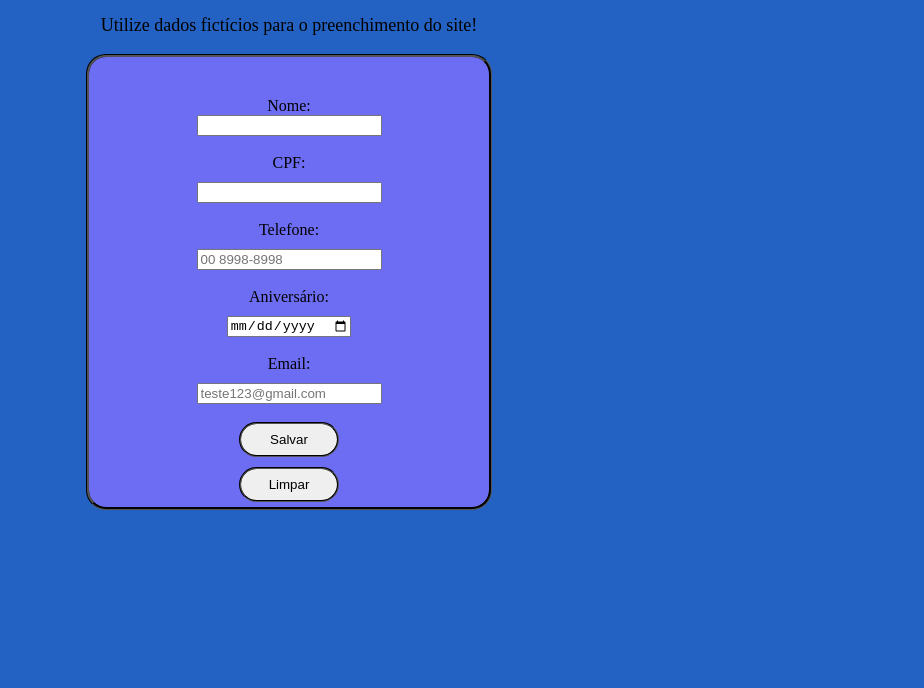
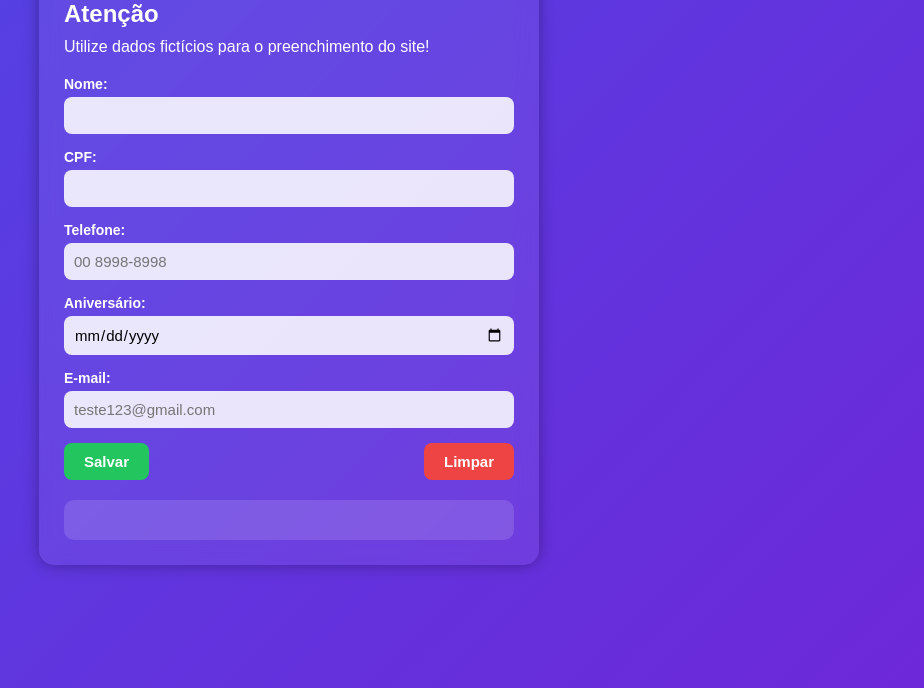
Before and after one commit to VBatistaES/Formulario, a plain HTML site: page index.html in a window 1280 px wide. Shown: the part 112-800 px from the top of the page, without its empty margins (351-1275 px from the left). Drawn offline with Linux system fonts and the light colour scheme.

Commit message:
Melhorado o HTML, CSS e Javascript. CleanCode

```diff
--- a/app.js
+++ b/app.js
@@ -1,50 +1,57 @@
-function SalvarTudo() {//salva todos os dados fornecidos e faz a conferencia.
-    let nome = document.getElementById('nome').value;
-    let cpf = document.getElementById('cpf').value;
-    let cpfSeparado = cpf.length;//separa o cpf dígito por dígito.
-    let telefone = document.getElementById('telefone').value;
-    let aniversario = document.getElementById('aniversario').value;
-    let email = document.getElementById('email').value;
-    let TextoFinal = document.getElementById('TextoFinal');
-    if (nome === '') {
-        window.alert('Digite um nome');
-    }
-    else if (/^[0-9]+$/.test(nome)) { //verifica se no nome não há números.
-        window.alert(`O nome ${nome} Não e um nome! Por favor digitar um nome.`)
-    }
-    else if (cpfSeparado != 11) { //verifica se o cpf separado e diferente de 11 dígitos
-        window.alert(`O CPF ${cpf} esta incorreto!`)
-        window.alert('O número valido para CPF deve conter 11 Dígitos.')
-    }
-    else if (/^[A-Za-zÀ-ÖØ-öø-ÿ\s]+$/.test(cpf)) {//verifca se no cpf não há nenhuma letra.
-        window.alert('O CPF não pode conter letras!')
-    }
-    else if (telefone === '') {
-        window.alert('O Campo "Telefone" esta vazio.')
-    }
-    else if (aniversario === '') {
-        window.alert('O campo "Aniversário" esta vazio.')
-    }
-    else if (email === '') {
-        window.alert('O campo de e-mail está vazio!');
-    }
-    else {
-        TextoFinal.innerHTML = `Olá ${nome}! Seu CPF é: ${cpf}, seu telefone é: ${telefone}, sua data de aniversário é: ${aniversario} e seu email é: ${email}`;
-    }
+function pegar(id) {
+    return document.getElementById(id);
 }
 
-function Limpar() {//limpa os dados digitados.
-    let nome = document.getElementById('nome');
-    let cpf = document.getElementById('cpf');
-    let telefone = document.getElementById('telefone');
-    let aniversario = document.getElementById('aniversario');
-    let email = document.getElementById('email');
-    let TextoFinal = document.getElementById('TextoFinal');
+function SalvarTudo() {
+    const nome = pegar('nome').value.trim();
+    const cpf = pegar('cpf').value.trim();
+    const telefone = pegar('telefone').value.trim();
+    const aniversario = pegar('aniversario').value.trim();
+    const email = pegar('email').value.trim();
+    const TextoFinal = pegar('TextoFinal');
 
-    nome.value = "";//atualiza os valores que estão preenchidos com vazio.
-    cpf.value = "";
-    telefone.value = "";
-    aniversario.value = "";
-    email.value = "";
-    TextoFinal.innerText = "";
+    // ======= VALIDAÇÕES =======
+
+    if (!nome) {
+        return alert('Digite um nome.');
+    }
+
+    if (/^[0-9]+$/.test(nome)) {
+        return alert(`"${nome}" não é um nome válido. Digite apenas letras.`);
+    }
+
+    if (cpf.length !== 11) {
+        return alert('O CPF deve conter exatamente 11 dígitos numéricos.');
+    }
+
+    if (!/^[0-9]+$/.test(cpf)) {
+        return alert('O CPF não pode conter letras ou símbolos.');
+    }
+
+    if (!telefone) {
+        return alert('O campo "Telefone" está vazio.');
+    }
+
+    if (!aniversario) {
+        return alert('O campo "Aniversário" está vazio.');
+    }
+
+    if (!email) {
+        return alert('O campo "Email" está vazio.');
+    }
+
+    // ======= RESULTADO FINAL =======
+    TextoFinal.innerHTML =
+        `Olá <strong>${nome}</strong>!<br>
+        Seu CPF: <strong>${cpf}</strong><br>
+        Telefone: <strong>${telefone}</strong><br>
+        Aniversário: <strong>${aniversario}</strong><br>
+        Email: <strong>${email}</strong>`;
 }
+
+function Limpar() {
+    const campos = ['nome', 'cpf', 'telefone', 'aniversario', 'email'];
+    campos.forEach(id => pegar(id).value = "");
+
+    pegar('TextoFinal').innerHTML = "";
+}
--- a/index.html
+++ b/index.html
@@ -4,28 +4,54 @@
 <head>
     <meta charset="UTF-8">
     <meta name="viewport" content="width=device-width, initial-scale=1.0">
-    <title>Formulario de Cadastro</title>
+    <title>Formulário de Cadastro</title>
 
-    <link rel="stylesheet" href="style.CSS">
-
+    <link rel="stylesheet" href="style.css">
 </head>
 
 <body>
-    <h1>Formulario de Cadastro</h1>
-    <h2>Atenção</h2>
-    <p>Utilize dados fictícios para o preenchimento do site!</p>
-    <div id="fundoFormulario"><br><br>
-        <span class="TextoCampos" id="Nometexto">Nome:</span><input type="text" value="" id="nome" class="teste1"><br>
-        <span class="TextoCampos" id="CPFTexto">CPF:</span><input type="text" value="" id="cpf"><br>
-        <span class="TextoCampos" id="Telefonetexto">Telefone:</span><input type="tel" id="telefone"
-            placeholder="00 8998-8998"><br>
-        <span class="TextoCampos" id="Aniversariotexto">Aniversário:</span><input type="date" id="aniversario"><br>
-        <span class="TextoCampos" id="Emailtexto">Email:</span><input type="email" id="email"
-            placeholder="teste123@gmail.com"><br><input type="button" id="SalvarTudo" value="Salvar"
-            onclick="SalvarTudo()">
-        <input type="button" id="Limpar" value="Limpar" onclick="Limpar()">
-    </div>
-    <div id="TextoFinal"></div>
+    <main>
+        <h1>Formulário de Cadastro</h1>
+
+        <section>
+            <h2>Atenção</h2>
+            <p>Utilize dados fictícios para o preenchimento do site!</p>
+        </section>
+
+        <form id="fundoFormulario">
+            <div class="campo">
+                <label for="nome">Nome:</label>
+                <input type="text" id="nome" required>
+            </div>
+
+            <div class="campo">
+                <label for="cpf">CPF:</label>
+                <input type="text" id="cpf" maxlength="14" required>
+            </div>
+
+            <div class="campo">
+                <label for="telefone">Telefone:</label>
+                <input type="tel" id="telefone" placeholder="00 8998-8998">
+            </div>
+
+            <div class="campo">
+                <label for="aniversario">Aniversário:</label>
+                <input type="date" id="aniversario">
+            </div>
+
+            <div class="campo">
+                <label for="email">E-mail:</label>
+                <input type="email" id="email" placeholder="teste123@gmail.com">
+            </div>
+
+            <div class="botoes">
+                <button type="button" id="btnSalvarTudo" onclick="SalvarTudo()">Salvar</button>
+                <button type="button" id="btnLimpar" onclick="Limpar()">Limpar</button>
+            </div>
+        </form>
+
+        <div id="TextoFinal"></div>
+    </main>
 
     <script src="app.js"></script>
 </body>
--- a/style.CSS
+++ b/style.CSS
@@ -1,69 +1,119 @@
-body {
-    background-color: rgb(35, 98, 194);
+/* ====== CONFIGURAÇÃO GLOBAL ====== */
+* {
+    margin: 0;
+    padding: 0;
+    box-sizing: border-box;
+    font-family: Arial, Helvetica, sans-serif;
 }
 
+body {
+    background: linear-gradient(135deg, #4f46e5, #6d28d9);
+    color: #fff;
+    display: flex;
+    justify-content: center;
+    align-items: flex-start;
+    padding: 40px 20px;
+    min-height: 100vh;
+}
+
+main {
+    width: 100%;
+    max-width: 500px;
+    background: #ffffff11;
+    backdrop-filter: blur(10px);
+    padding: 25px;
+    border-radius: 15px;
+    box-shadow: 0 0 15px #00000050;
+}
+
+/* ====== TÍTULOS ====== */
 h1 {
     text-align: center;
-    font-family: sans-serif;
+    margin-bottom: 15px;
+    font-size: 28px;
 }
 
 h2 {
-    text-align: center;
-}
-
-p {
-    text-align: center;
-    font-size: large;
-}
-
-#cpf {
-    margin-top: 10px;
-}
-
-#telefone {
-    margin-top: 10px;
-}
-
-#email {
-    margin-top: 10px;
-}
-
-#fundoFormulario {
-    display: flex;
-    justify-content: center;
-    align-items: center;
-    flex-direction: column;
-    height: 450px;
-    width: 400px;
-    margin-left: auto;
-    margin-right: auto;
-    background-color: rgb(109, 109, 243);
-    border-style: groove;
-    border-radius: 20px;
-    border-color: black;
-}
-
-#aniversario {
-    margin-top: 10px;
-}
-
-#TextoFinal {
-    margin-top: 30px;
-    text-align: center;
-    font-size: larger;
-}
-
-#SalvarTudo {
-    border-style: groove;
-    border-radius: 25px;
-    height: 35px;
-    width: 100px;
     margin-bottom: 10px;
 }
 
-#Limpar {
-    border-style: groove;
-    border-radius: 25px;
-    height: 35px;
-    width: 100px;
+/* ====== FORMULÁRIO ====== */
+form {
+    margin-top: 20px;
 }
+
+.campo {
+    margin-bottom: 15px;
+    display: flex;
+    flex-direction: column;
+}
+
+label {
+    margin-bottom: 5px;
+    font-weight: bold;
+    font-size: 14px;
+}
+
+input {
+    padding: 10px;
+    border-radius: 8px;
+    border: none;
+    outline: none;
+    font-size: 15px;
+    background: #ffffffdd;
+    transition: 0.2s;
+}
+
+input:focus {
+    box-shadow: 0 0 5px #a78bfa;
+    transform: scale(1.02);
+}
+
+/* ====== BOTÕES ====== */
+.botoes {
+    display: flex;
+    justify-content: space-between;
+    margin-top: 15px;
+}
+
+button {
+    padding: 10px 20px;
+    border: none;
+    border-radius: 8px;
+    cursor: pointer;
+    font-weight: bold;
+    font-size: 15px;
+    transition: 0.2s;
+}
+
+/* Botão Salvar */
+#btnSalvarTudo {
+    background-color: #22c55e;
+    color: #fff;
+}
+
+#btnSalvarTudo:hover {
+    background-color: #16a34a;
+    transform: scale(1.05);
+}
+
+/* Botão Limpar */
+#btnLimpar {
+    background-color: #ef4444;
+    color: #fff;
+}
+
+#btnLimpar:hover {
+    background-color: #dc2626;
+    transform: scale(1.05);
+}
+
+/* Texto final */
+#TextoFinal {
+    margin-top: 20px;
+    padding: 15px;
+    background: #ffffff22;
+    border-radius: 10px;
+    min-height: 40px;
+    text-align: center;
+}
```
